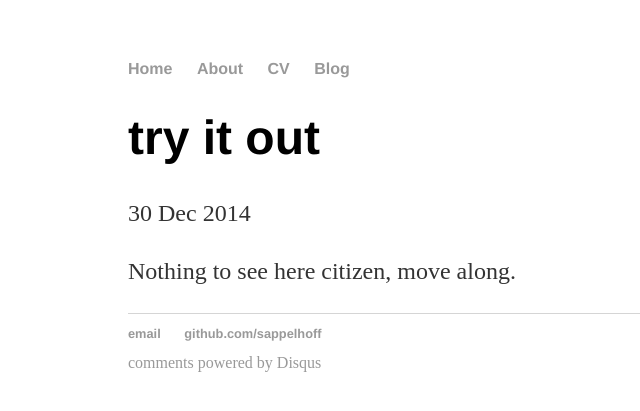
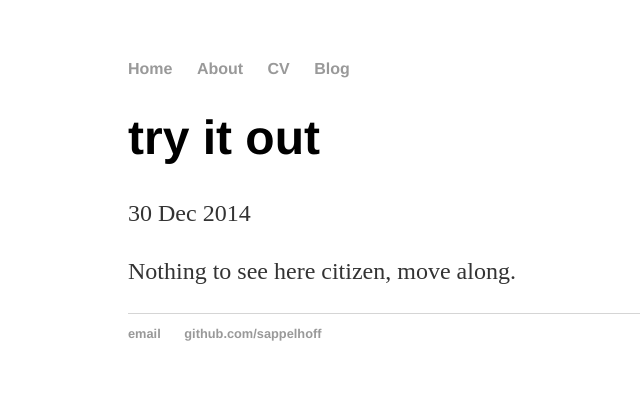
Before and after one commit to sappelhoff/sappelhoff.github.io, a Jekyll site: the page built from _posts/2014-12-30-try-it-out.md, in a window 1280 px wide. Shown: the top 411 px of the page, without its empty margins (64-704 px from the left). Built offline with Jekyll 4.4.1, drawn with Linux system fonts in a browser that asks for light colours; comment, search, counter and statistics services are not loaded; part of the change alters nothing that is shown.

Commit message:
comments again

```diff
--- a/_includes/comments.html
+++ b/_includes/comments.html
@@ -1,31 +1,24 @@
 {% if page.comments %}
-  <!-- Add Disqus comments. -->
-    <div id="disqus_thread"></div>
-    <script type="text/javascript">
-    /* CONFIGURATION VARIABLES: EDIT BEFORE PASTING INTO YOUR WEBPAGE */
-      // required: replace example with your forum shortname
-      var disqus_shortname = '<www-stefanappelhoff-com>';
 
-      var disqus_identifier = "{{ page.url }}";
-      /* * * DON'T EDIT BELOW THIS LINE * * */
-      (function() {
-        var dsq = document.createElement('script');
-         dsq.type = 'text/javascript'; dsq.async = true;
-         dsq.src = '//' + disqus_shortname + '.disqus.com/embed.js';
+<div id="disqus_thread"></div>
+<script>
 
-         (document.getElementsByTagName('head')[0] ||
-          document.getElementsByTagName('body')[0])
-                  .appendChild(dsq);
-       })();
-    </script>
-    <noscript>
-      Please enable JavaScript to view the
-      <a href="http://disqus.com/?ref_noscript">
-         comments powered by Disqus
-      </a>
-    </noscript>
-    <a href="http://disqus.com" class="dsq-brlink">
-         comments powered by
-         <span class="logo-disqus">Disqus</span>
-    </a>
+/**
+*  RECOMMENDED CONFIGURATION VARIABLES: EDIT AND UNCOMMENT THE SECTION BELOW TO INSERT DYNAMIC VALUES FROM YOUR PLATFORM OR CMS.
+*  LEARN WHY DEFINING THESE VARIABLES IS IMPORTANT: https://disqus.com/admin/universalcode/#configuration-variables*/
+
+var disqus_config = function () {
+this.page.url = "http://{{ site._site }}{{ page.url }}";  // Replace PAGE_URL with your page's canonical URL variable
+this.page.identifier = "{{ site._site }}{{ page.url }}"; // Replace PAGE_IDENTIFIER with your page's unique identifier variable
+};
+
+(function() { // DON'T EDIT BELOW THIS LINE
+var d = document, s = d.createElement('script');
+s.src = 'https://sappelhoff.disqus.com/embed.js';
+s.setAttribute('data-timestamp', +new Date());
+(d.head || d.body).appendChild(s);
+})();
+</script>
+<noscript>Please enable JavaScript to view the <a href="https://disqus.com/?ref_noscript">comments powered by Disqus.</a></noscript>
+
 {% endif %}
--- a/_posts/2014-12-30-try-it-out.md
+++ b/_posts/2014-12-30-try-it-out.md
@@ -2,7 +2,7 @@
 layout: post
 title: "try it out"
 date: 2014-12-30
-comments: True
+comments: true
 ---
 
 Nothing to see here citizen, move along.
```
